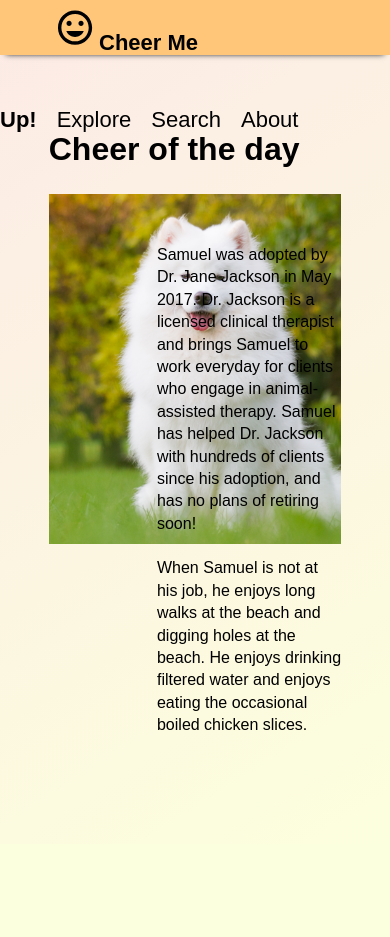
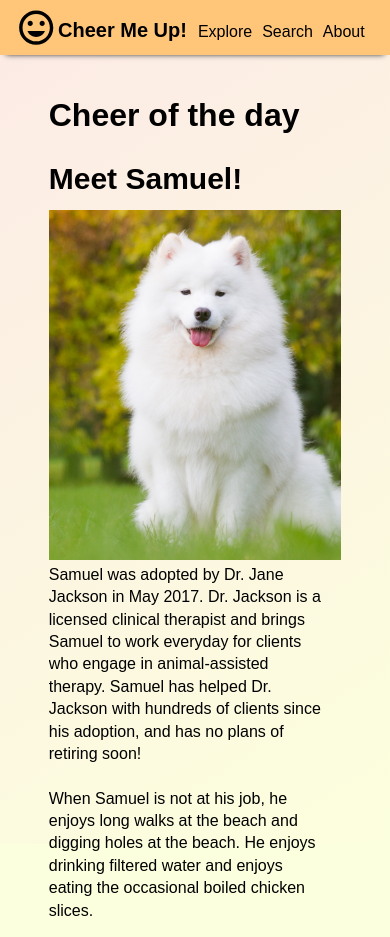
Before and after one commit to weiyutang1010/DamGoodHackers, a React (Create React App) app: page / in a window 390 px wide. Before the commit the page ends 844 px from the top, so only its background shows below. Built offline with nearby package versions, Linux system fonts and the light colour scheme.

Commit message:
Finished responsive webpage and aboutus page

```diff
--- a/src/App.css
+++ b/src/App.css
@@ -12,12 +12,8 @@ body {
   height: 100vh;
   font-family: Arial, Helvetica, sans-serif;
   line-height: 1.4;
-  /* background: rgb(252,234,230); */
   background: rgba(252,255,221,1);
-  /* Try to fix the height too */
-  /* background: linear-gradient(148deg, rgba(252,234,230,1) 0%, rgba(252,255,221,1) 100%); */
   background-size: cover;
-  /* background-repeat: no-repeat; */
 }
 
 :link {
@@ -45,7 +41,6 @@ body {
 #homepage h2 {
   grid-column-start: 2;
   grid-row-start: 1;
-  /* background-color: #333; */
 }
 
 #homepage p {
@@ -56,21 +51,18 @@ body {
 
 #results h2 {
   order: 0;
-  font-size: 20px;
-  /* border: 1px black solid; */
+  font-size: 18px;
 }
 
 #results img{
   order: 1;
   text-align: center;
   max-height: 29vh;
-  /* border: 1px black solid; */
 }
 
 #results p {
   order: 2;
   padding: '0 5px';
-  /* border: 1px black solid; */
 }
 
 #stories img {
@@ -82,7 +74,6 @@ body {
 #stories h2 {
   grid-column-start: 2;
   grid-row-start: 1;
-  /* background-color: #333; */
 }
 
 #stories p {
@@ -90,3 +81,102 @@ body {
   grid-row-start: 2;
   white-space: pre-wrap;
 }
+
+@media screen and (max-width: 720px){
+   #home {
+    height: 100vh !important;
+  }
+
+  #homepage {
+    height: 100% !important;
+    top: 11% !important;
+  }
+
+  #homeStory {
+    display: grid !important;
+    grid-template-columns: auto !important;
+  }
+
+  #homepage img {
+    grid-column-start: 1;
+    grid-row-start: 2;
+    padding-top: 2%;
+  }
+
+   #homepage h2 {
+    font-size: 30px;
+    grid-column-start: 1;
+    grid-row-start: 1;
+  }
+
+  #homepage p {
+    grid-column-start: 1;
+    grid-row-start: 3;
+    margin-top: 1%;
+    white-space: pre-wrap;
+    width: 280px !important;
+  }
+
+  .exploreStory {
+    display: grid !important;
+    grid-template-columns: auto !important;
+    grid-template-rows: 20px auto !important;
+    height: 440px !important;
+  }
+
+  .exploreStory img {
+    grid-column-start: 1 !important;
+    grid-row-start: 2 !important;
+    padding-top: 2% !important;
+  }
+
+  .exploreStory h2 {
+    font-size: 20px;
+    grid-column-start: 1 !important;
+    grid-row-start: 1 !important;
+  }
+
+  .exploreStory p {
+    grid-column-start: 1 !important;
+    grid-row-start: 3 !important;
+    margin-top: 1%;
+    white-space: pre-wrap;
+  }
+
+  #aboutPage {
+    padding: 0 10px;
+  }
+
+  #aboutcmu {
+    margin: 30px 0;
+    padding-left: 3px !important;
+  }
+
+  #aboutus {
+    padding-left: 3px !important;
+  }
+
+  .Person {
+    margin-top: 20px !important;
+  }
+
+  header .Logo {
+    padding: 30px 0 0 13px !important;
+  }
+
+  .homeLink {
+    font-size: 20px !important;
+    width: 30px !important;
+    padding: 100px 6px 10px 4px !important;
+  }
+
+  .headerLink {
+    font-size: 16px !important;
+    padding: 5px !important;
+    font-weight: 500;
+  }
+}
+/* You don't have to include @media, it's a the top already */
+/* You can use a tag too for the link */
+
+/* @media (max-width: 700px){ */
--- a/src/App.js
+++ b/src/App.js
@@ -36,7 +36,7 @@ function App() {
       </div>
     </Router>
   );
-}
+};
 
 
 export default App;
--- a/src/Components/About.js
+++ b/src/Components/About.js
@@ -4,25 +4,27 @@ import React from 'react'
 
 export default function About() {
     return (
-        <div style={aboutStyle}>
+        <div style={aboutStyle} id="aboutPage">
             <div>
                 <h1>Cheer Me Up!</h1>
                 <p style={{
                     whiteSpace:'pre-wrap',
                     paddingLeft:'3%',
                     marginTop:'1%',
-                }}>{cheermeup}</p>
+                }}
+                    id="aboutcmu"
+                >{cheermeup}</p>
             </div>
             <div style={{marginTop: "2%"}}>
                 <h1>About Us</h1>
                 <div style={{
                     paddingLeft:'3%',
                     marginTop:'1%',
-                }}>
+                }}
+                    id="aboutus"
+                >
                     {person1.printing()}
                     {person2.printing()}
-                    {person3.printing()}
-                    {person4.printing()}
                 </div>
             </div>
         </div>
@@ -41,29 +43,28 @@ class Person {
                 <h2>{this.name}</h2>
                 <p style={{
                     whiteSpace: 'pre-wrap',
-                    marginBottom: '1.5%',
+                    marginTop: '10px',
+                    marginBottom: '20px',
                 }}>{this.description}</p>
             </div>
         )
     }
 }
 
-const desc1 = ``; //I will add mine in later. Just do your own part for the about+ -Wei Yu
-const desc2 = `Lorem ipsum dolor sit amet consectetur adipisicing elit. Hic veniam voluptatem expedita sed sequi fuga eos molestiae praesentium. Minima autem aliquid quae quibusdam, nulla asperiores voluptatem mollitia distinctio dolores doloribus totam nisi nihil! Voluptatum, tenetur veritatis illo cumque magni dolorem corrupti, labore saepe commodi quibusdam magnam nostrum, repellat ea officiis?`;
-const desc3 = `Lorem ipsum dolor sit amet consectetur adipisicing elit. Hic veniam voluptatem expedita sed sequi fuga eos molestiae praesentium. Minima autem aliquid quae quibusdam, nulla asperiores voluptatem mollitia distinctio dolores doloribus totam nisi nihil! Voluptatum, tenetur veritatis illo cumque magni dolorem corrupti, labore saepe commodi quibusdam magnam nostrum, repellat ea officiis?`;
-const desc4 = `Lorem ipsum dolor sit amet consectetur adipisicing elit. Hic veniam voluptatem expedita sed sequi fuga eos molestiae praesentium. Minima autem aliquid quae quibusdam, nulla asperiores voluptatem mollitia distinctio dolores doloribus totam nisi nihil! Voluptatum, tenetur veritatis illo cumque magni dolorem corrupti, labore saepe commodi quibusdam magnam nostrum, repellat ea officiis?`;
+const desc1 = `Wei Yu is a current undergraduate student at Oregon State University. He is a computer science and math major and will be taking the AI and statistics options. He has always been passionate about programming, especially when it comes to competitive programming and hackathon. He hopes to stay active in the computer science community and help other people engage in it.`;
+
+const desc2 = `Christina is currently a post-bacclaureate student of Oregon State University's Computer Science program. After her first Bachelor's degree in Psychology, she had discovered that she gravitated towards Computer Science, and started to pursue a Computer Science Degree. She hopes that one day she will become proficient enough in Computer Science to build an application to help people get connected to community resources that would aid enhance their emotional well-being.`;
+
 
 const person1 = new Person("Wei Yu", desc1);
 const person2 = new Person("Christina", desc2);
-const person3 = new Person("Person3", desc3);
-const person4 = new Person("Person4", desc4);
 
-const cheermeup = `Cheer Me Up! is a website concept created by students from Oregon State University for Beaverhacks 2020. Cheer Me Up! aims to uplift people by showcasing cute animals and their lives. The homepage of Cheer Me Up! showcases the Pet of the Day, the Explore page allows you to browse through pets that have been featured on Cheer Me Up!, and the Search page allows you to search through pets.`
+const cheermeup = `Cheer Me Up! is a website concept created by students from Oregon State University for Beaverhacks 2020. Cheer Me Up! aims to uplift people by showcasing cute animals and their lives. The homepage of Cheer Me Up! showcases the Pet of the Day, the Explore page allows you to browse through pets that have been featured on Cheer Me Up!, and the Search page allows you to search through pets based on the title.`
 
 
 const aboutStyle = {
     position: 'absolute',
     width: '80%',
     top: '13%',
-    left: '10%'
+    left: '10%',
 }
--- a/src/Components/Explore.js
+++ b/src/Components/Explore.js
@@ -65,11 +65,13 @@ export default class Explore extends Component {
                 altImage={this.state[i].alt}
                 imgWidth={this.state[i].width}
                 style={storyStyle}
+                className="exploreStory"
                 />
                 <hr style={{
-                    transform: 'translate(-20%, 0)',
-                    width: '150vw',
+                    transform: 'translate(-14.9%, 0)',
+                    width: '98.8vw',
                     color: '#ccc',
+                    overflow: 'hidden',
                 }}></hr>
             </div>
         )
@@ -103,12 +105,12 @@ const pageStyle = {
 
 const storyStyle = {
     display: 'grid',
-    gridTemplateColumns: '25% auto',
+    gridTemplateColumns: '210px auto',
     gridTemplateRows: '20% auto',
     backgroundColor: '#FFF4D2',
     margin: '20px 0',
     height: '40vh',
     boxShadow: '5px 5px 3px 4px #ccc',
-    overflow: 'hidden',
+    overflow: 'auto',
     padding: '20px',
 }
--- a/src/Components/Homepage.js
+++ b/src/Components/Homepage.js
@@ -7,7 +7,10 @@ export default function Homepage() {
         <div style={{
             height:'100vh',
             width:'100vw',
-            background: 'linear-gradient(148deg, rgba(252,234,230,1) 0%, rgba(252,255,221,1) 100%)'}}>
+            background: 'linear-gradient(148deg, rgba(252,234,230,1) 0%, rgba(252,255,221,1) 100%)'
+        }}
+            id="home"
+        >
             <div style={homePageStyle} id="homepage">
                 <h1>Cheer of the day</h1>
                 <Story
@@ -17,6 +20,7 @@ export default function Homepage() {
                 altImage={"A happy Samoyed dog"}
                 imgWidth={"350px"}
                 style={storyStyle}
+                id={"homeStory"}
                 />
             </div>
         </div>
@@ -41,12 +45,9 @@ const homePageStyle = {
 }
 
 const storyStyle = {
-    // position: 'relative',
-    // float: 'right',
     display: 'grid',
-    gridTemplateColumns: '37% auto',
+    gridTemplateColumns: '380px auto',
     gridTemplateRows: '6% auto',
-    //background: '#333',
     width: "100%",
     marginTop: '20px',
 }
--- a/src/Components/Layout/Header.js
+++ b/src/Components/Layout/Header.js
@@ -6,10 +6,10 @@ import { Link } from 'react-router-dom'
 
 export default function Header() {
     return (
-        <header style={headerStyle}>
+        <header style={headerStyle} id="header">
             <Link style={logoImage} to="/" className="Logo"><ReactLogo/></Link>
             <div style={{transform: 'translate(0, 15%)'}}>
-            <Link style={logoStyle} to="/" className="headerLink">Cheer Me Up!</Link>
+            <Link style={logoStyle} to="/" className="homeLink">Cheer Me Up!</Link>
             <Link style={linkStyle} to="/explore" className="headerLink">Explore</Link>
             <Link style={linkStyle} to="/search" className="headerLink">Search</Link>
             <Link style={linkStyle} to="/about" className="headerLink">About</Link>
@@ -19,17 +19,28 @@ export default function Header() {
 }
 
 /*export default function Header(){
-    return (
-        <div class='header' style={headerStyle}>
-            <a href='/' class='logo' style={logoImage}><ReactLogo/></a>
-            <a href='/' class='headerLink' style={logoStyle}>Cheer Me Up!</a>
-            <div class='header-other'>
-                <a href='/explore' style={linkStyle}>Explore</a>
-                <a href='/search' style={linkStyle}>Search</a>
-                <a href='/about' style={linkStyle}>About</a>
+    return(
+        <div className="header" id='header'>
+            <a href='/' className="Logo"><ReactLogo/></a>
+            <div style={{transform: 'translate(0, 15%)'}}>
+            <a href="/" className="homeLink">Cheer Me Up!</a>
+            <a href="/explore" className="headerLink">Explore</a>
+            <a href="/search" className="headerLink">Search</a>
+            <a href="/about" className="headerLink">About</a>
+            <a href ="javascript:void(0);" className="icon" onclick="resize()">
+                <i className='burger'></i></a>
             </div>
         </div>
     )
+}
+
+function resize(){
+    var x = document.getElementById("header");
+    if(x.className === "headerLink"){
+        x.className += "responsive";
+    } else {
+        x.className = "headerLink";
+    }
 }*/
 
 const headerStyle = {
@@ -42,7 +53,6 @@ const headerStyle = {
     zIndex: '1',
     paddingTop: '12px',
     boxShadow: '0 5px 6px -6px black',
-    //paddingBottom:'60px'
 }
 
 const logoImage = {
--- a/src/Components/Search.js
+++ b/src/Components/Search.js
@@ -11,7 +11,7 @@ const items = [{
     desc: "Pembroke the Penguin is a current resident at the American Penguin Sanctuary. He was born...",
     image: image1,
     width: "190px",
-    alt: "Alternative text1"
+    alt: "Alternative text1",
 },
 {
     title: "Three Cute Bears",
@@ -158,8 +158,8 @@ const storyStyle = {
     margin: '10px 30px 20px 0',
     textAlign: 'center',
     boxShadow: '5px 5px 3px 4px #ccc',
-    maxHeight: '50vh',
-    width: '21.0%',
+    maxHeight: '60vh',
+    width: '230px',
     overflow: 'hidden',
 }
 
--- a/src/Components/Story/Story.js
+++ b/src/Components/Story/Story.js
@@ -6,7 +6,7 @@ import React, { Component } from 'react'
 export default class Story extends Component {
     render() {
         return (
-            <div style={this.props.style}>
+            <div style={this.props.style} id={this.props.id} className={this.props.className}>
                 <h2>{this.props.storyTitle}</h2>
                 <img src={this.props.storyImage} alt={this.props.altImage}
                 width={this.props.imgWidth}/>
```
